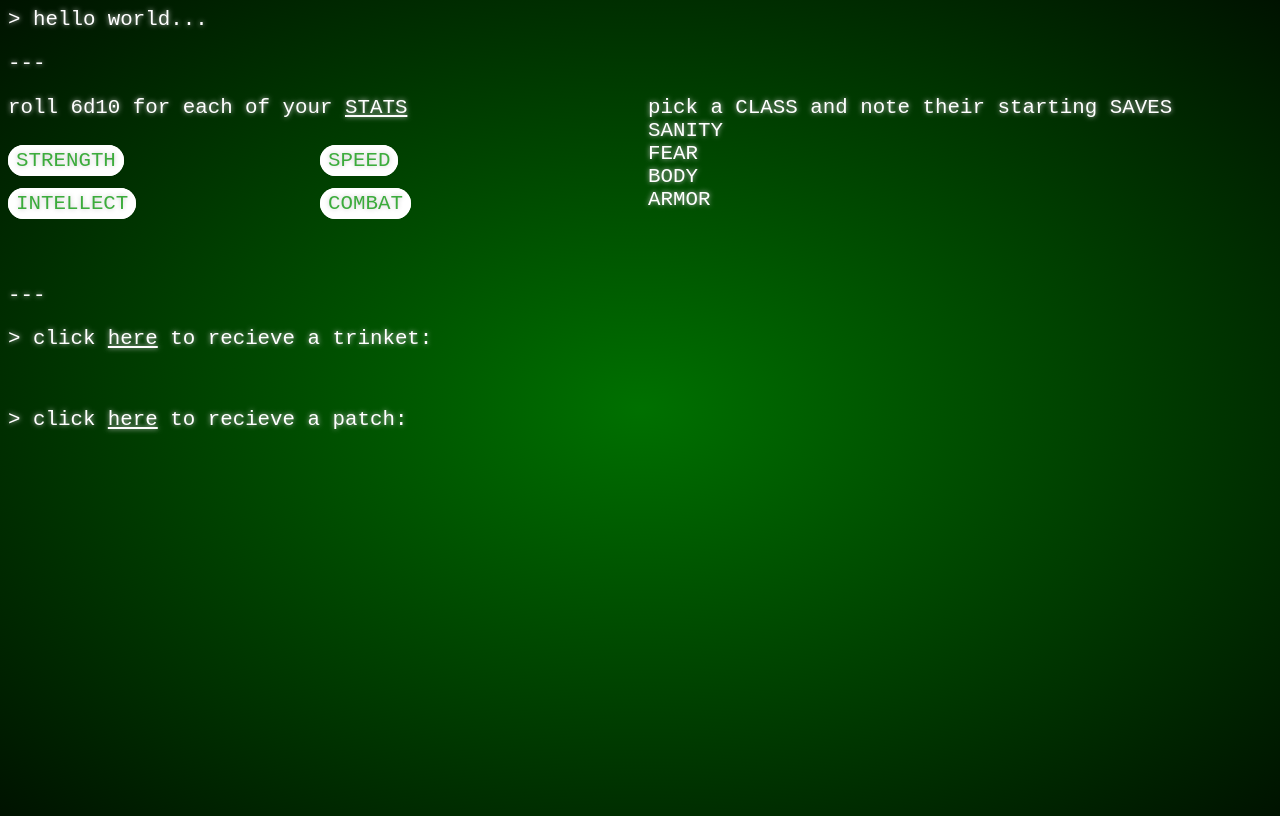
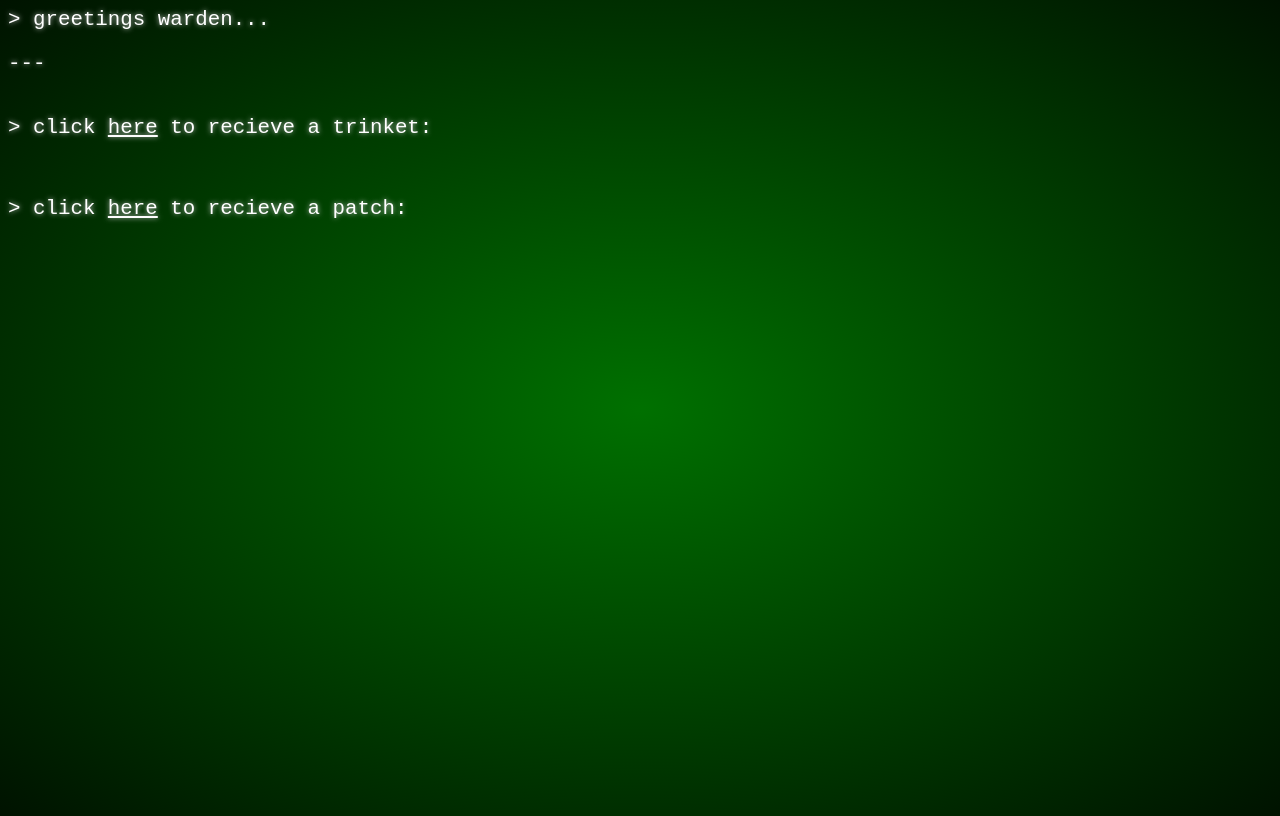
Before and after one commit to artliches/wardenOSSource, an Angular app: page /ttrpg/ in a window 1280 px wide. Built offline with nearby package versions, Linux system fonts and the light colour scheme.

Commit message:
Disable character builder for now

```diff
--- a/src/app/app.component.html
+++ b/src/app/app.component.html
@@ -1,5 +1,5 @@
-> hello world...
+> greetings warden...
 <p>---</p>
 
-<app-character-generator></app-character-generator>
+<!-- <app-character-generator></app-character-generator> -->
 <app-random-tables></app-random-tables>
--- a/src/app/characterGenerator/characterGenerator.component.html
+++ b/src/app/characterGenerator/characterGenerator.component.html
@@ -1,18 +1,39 @@
 <section class='basic-grid character-grid'>
+    <div class='charSheetHeader'>
+        <span>
+            STRESS
+        </span>
+        <span class='circleBorder'>2</span>
+
+        <span>
+            RESOLVE
+        </span>
+        <span class='circleBorder'>0</span>
+
+        <span>
+            HEALTH
+        </span>
+        <span class='circleBorder'>0</span>
+    </div>
+
     <div class='sectionOne section-one-grid'>
         <div class='sectionOneHeader'>roll 6d10 for each of your <a (click)='rollStats()'><u>STATS</u></a></div>
-        <div class='scoreRow'>
-            <span class='pillBorder strTag'>STRENGTH</span> <span *ngIf='statGen' class='circleBorder strScore'>{{strengthScore}}</span>
+        <div class='scoreRow strTag'>
+            <span class='pillBorder'>STRENGTH</span>
         </div>
-        <div class='scoreRow'>
-            <span class='pillBorder spdTag'>SPEED</span> <span *ngIf='statGen' class='circleBorder spdScore'>{{speedScore}}</span>
+        <span *ngIf='statGen' class='circleBorder strScore'>{{strengthScore}}</span>
+        <div class='scoreRow spdTag'>
+            <span class='pillBorder'>SPEED</span>
         </div>
-        <div class='scoreRow'>
-            <span class='pillBorder intTag'>INTELLECT</span> <span *ngIf='statGen' class='circleBorder intScore'>{{intellectScore}}</span>
+        <span *ngIf='statGen' class='circleBorder spdScore'>{{speedScore}}</span>
+        <div class='scoreRow intTag'>
+            <span class='pillBorder intTag'>INTELLECT</span>
         </div>
-        <div class='scoreRow'>
-            <span class='pillBorder comTag'>COMBAT</span> <span *ngIf='statGen' class='circleBorder comScore'>{{combatScore}}</span>
+        <span *ngIf='statGen' class='circleBorder intScore'>{{intellectScore}}</span>
+        <div class='scoreRow comTag'>
+            <span class='pillBorder comTag'>COMBAT</span>
         </div>
+        <span *ngIf='statGen' class='circleBorder comScore'>{{combatScore}}</span>
     </div>
 
     <div class='sectionTwo'>
--- a/src/app/characterGenerator/characterGenerator.component.scss
+++ b/src/app/characterGenerator/characterGenerator.component.scss
@@ -1,24 +1,29 @@
 .character-grid {
     grid-template-columns: repeat(2, 1fr);
-    grid-template-rows: auto;
+    grid-template-rows: repeat(4, 1fr);
     grid-template-areas:
-    "sectionOne sectionTwo sectionThree"
-    "sectionFour"
-    "sectionFive";
+    "header header"
+    "sectionOne sectionTwo"
+    "sectionThree sectionFour"
+    "sectionFive sectionFive";
+}
 
-    &.sectionOne {
-        grid-area: sectionOne;
-    }
+.charSheetHeader {
+    grid-area: header;
+}
 
-    &.sectionTwo {
-        grid-area: sectionTwo;
-    }
+.sectionOne {
+    grid-area: sectionOne;
+}
+
+.sectionTwo {
+    grid-area: sectionTwo;
 }
 
 .section-one-grid {
     display: grid;
-    grid-template-columns: repeat(2, 1fr);
-    grid-template-rows: repeat(4, 1fr);
+    grid-template-columns: 20% 80%;
+    grid-template-rows: repeat(5, 1fr);
     grid-template-areas:
     "header header"
     "strTag strScore"
@@ -38,6 +43,9 @@
 .circleBorder {
     border: solid white;
     border-radius: 16px;
+    justify-self: start;
+    align-self: center;
+    padding: 2px;
 }
 
 .sectionOneHeader {
@@ -62,7 +70,6 @@
 
 .strScore {
     grid-area: strScore;
-    justify-self: end;
 }
 
 .spdScore {
--- a/src/app/randomTables/randomTables.component.html
+++ b/src/app/randomTables/randomTables.component.html
@@ -1,4 +1,12 @@
 <section class='basic-grid'>
-    <p> > click <a (click)='createTrinketOrPatch(0, 99, true)'><u>here</u></a> to recieve a trinket: <b *ngIf='trinket && trinket.descrip'>{{trinket.num}} - {{trinket.descrip}}</b></p>
-    <p> > click <a (click)='createTrinketOrPatch(0, 99, false)'><u>here</u></a> to recieve a patch: <b *ngIf='patch && patch.descrip'>{{patch.num}} - {{patch.descrip}}</b></p>
+    <p>
+        <span class='noSelect'>
+            > click <a class='hyperLink' (click)='createTrinketOrPatch(0, 99, true)'><u>here</u></a> to recieve a trinket:
+        </span>
+        <b *ngIf='trinket && trinket.descrip'>{{trinket.num}} - {{trinket.descrip}}</b></p>
+    <p>
+        <span class='noSelect'>
+            > click <a class='hyperLink' (click)='createTrinketOrPatch(0, 99, false)'><u>here</u></a> to recieve a patch:
+        </span>
+        <b *ngIf='patch && patch.descrip'>{{patch.num}} - {{patch.descrip}}</b></p>
 </section>
--- /dev/null
+++ b/src/app/randomTables/randomTables.component.scss
@@ -0,0 +1,3 @@
+.noSelect {
+    user-select: none;
+}
--- a/src/app/randomTables/randomTables.component.ts
+++ b/src/app/randomTables/randomTables.component.ts
@@ -3,7 +3,8 @@ import { RandomNumberService } from '../services/randomNumber.service';
 
 @Component({
     selector: 'app-random-tables',
-    templateUrl: './randomTables.component.html'
+    templateUrl: './randomTables.component.html',
+    styleUrls: ['./randomTables.component.scss']
 })
 
 export class RandomTablesComponent {
--- a/src/styles.scss
+++ b/src/styles.scss
@@ -13,3 +13,23 @@ body {
   display: grid;
   grid-gap: 1rem;
 }
+
+.hyperLink {
+  cursor: pointer;
+}
+
+// body::after {
+//   content: "";
+//   position: absolute;
+//   top: 0;
+//   left: 0;
+//   width: 100vw;
+//   height: 100vh;
+//   background: repeating-linear-gradient(
+//     0deg,
+//     rgba(black, 0.15),
+//     rgba(black, 0.15) 1px,
+//     transparent 1px,
+//     transparent 2px
+//   );
+// }
```
